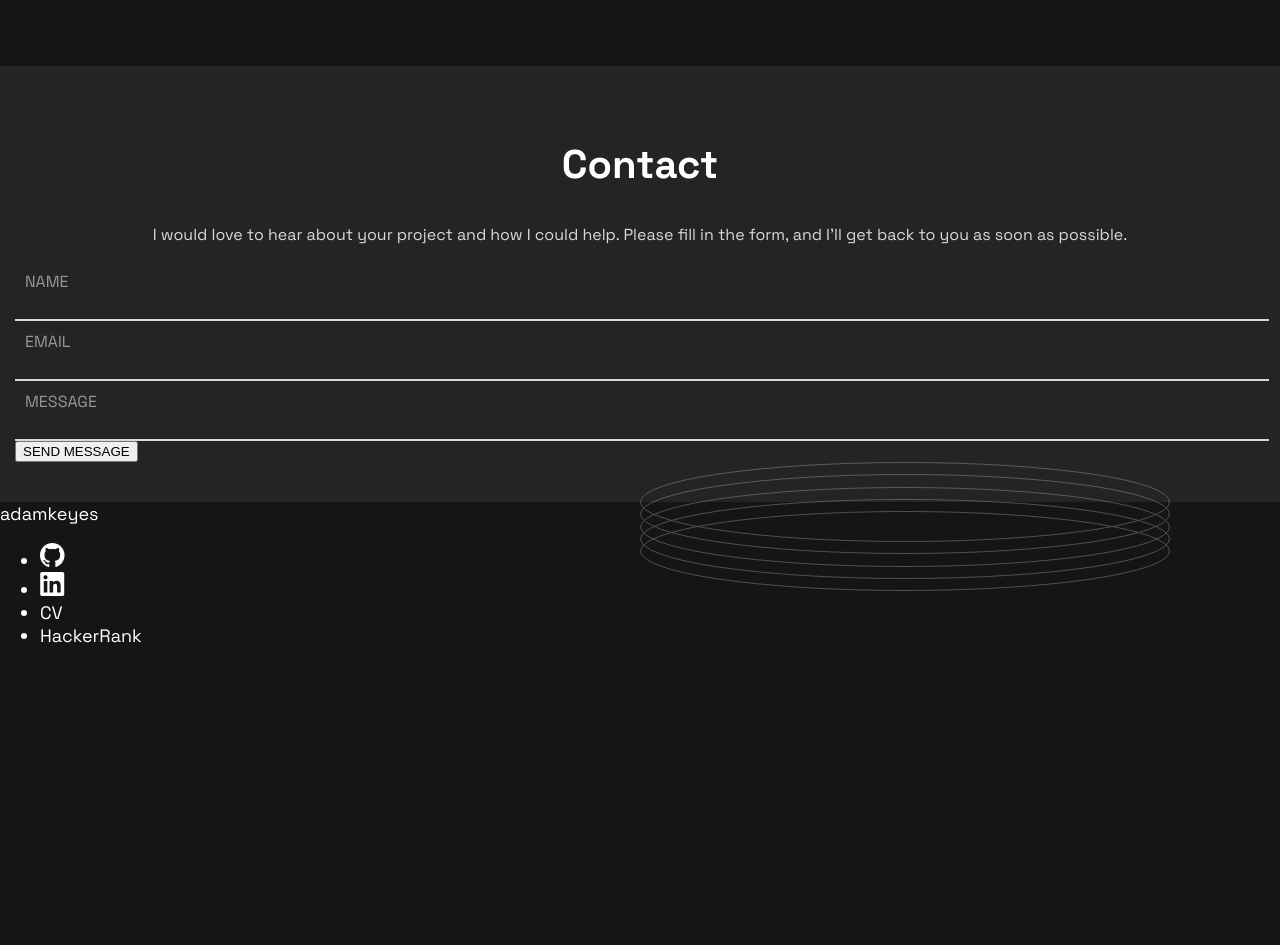
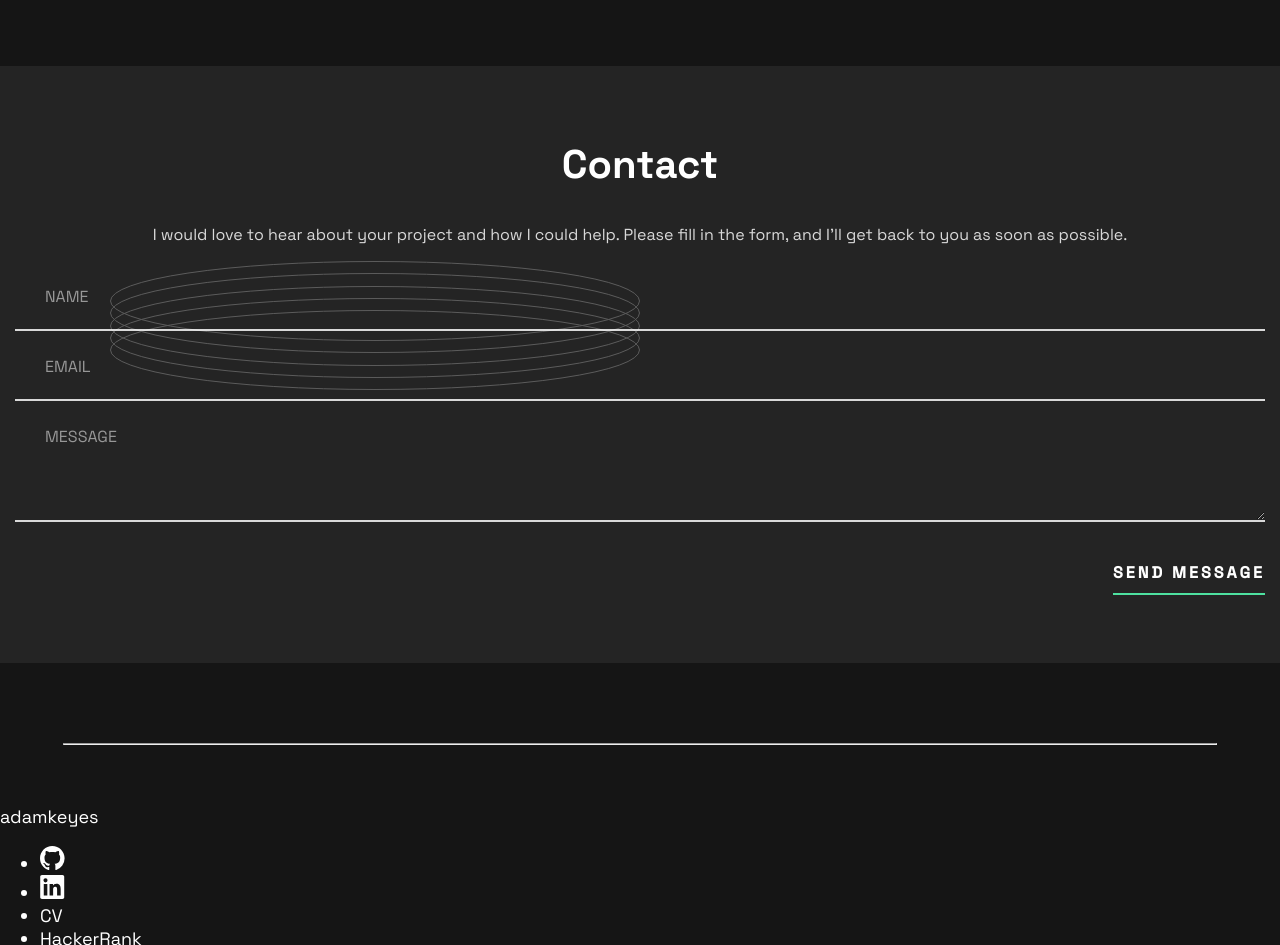
Before and after one commit to KseniiaEfremova/portfolio, a plain HTML site: page index.html in a window 1280 px wide. Shown: the part 9400-10345 px from the top of the page. Before the commit the page ends 10065 px from the top, so only its background shows below. Drawn offline with Linux system fonts and the light colour scheme.

Commit message:
Styled contact section

```diff
--- a/assets/style.css
+++ b/assets/style.css
@@ -191,9 +191,14 @@ hr {
 /* contact section */
 
 #contact {
-    text-align: center;
+    text-align: end;
     background-color: var(--dark-grey);
     padding: 40px 15px;
+}
+
+#contact div{
+    text-align: center;
+
 }
 
 #contact h2 {
@@ -210,19 +215,39 @@ hr {
     display: flex;
     flex-direction: column;
     align-items: flex-start;
+
 }
 
-#contact form input {
+#contact form input, textarea {
     width: 100%;
-    padding-top: 1px;
     background: none;
     border: none;
     border-bottom: 2px solid var(--grey);
+    color: var(--white);
+    font-family: var(--main-font);
+    padding: 0;
+}
 
+input:focus, textarea:focus {
+    outline: none;
 }
 
 #contact form label {
-    padding: 10px;
+    padding: 25px 0 5px 30px;
     color: #979797;
     font-size: 16px;
 }
+
+#contact .ring {
+    right: 50%;
+}
+
+button {
+    padding: 0;
+    margin: 40px 0;
+    background: none;
+    border: none;
+}
+
+
+/* footer */
--- a/index.html
+++ b/index.html
@@ -177,6 +177,7 @@
 
   </section>
   <section id="contact">
+    <div>
       <h2>Contact</h2>
       <p>I would love to hear about your project and how I could help. Please
         fill in the form, and I’ll get back to you as soon as possible.
@@ -187,13 +188,19 @@
         <label for="email">EMAIL</label>
         <input type="text" id="email">
         <label for="message">MESSAGE</label>
-      <input type="text" id="message">
+        <!-- <input type="text" id="message"> -->
+        <textarea name="" id="" cols="30" rows="4"></textarea>
 
-      <button>SEND MESSAGE</button>
+        <img class="ring" src="/assets/images/pattern-rings.svg" alt="">
       </form>
-    <img class="ring" src="/assets/images/pattern-rings.svg" alt="">
+    </div>
 
+
+    <button class="link-contact" type="submit">
+      <h3>SEND MESSAGE</h3>
+    </button>
   </section>
+  <hr>
   <footer>
     <span>
       adamkeyes
```
Lines whose indentation alone changed are shown as unchanged.
